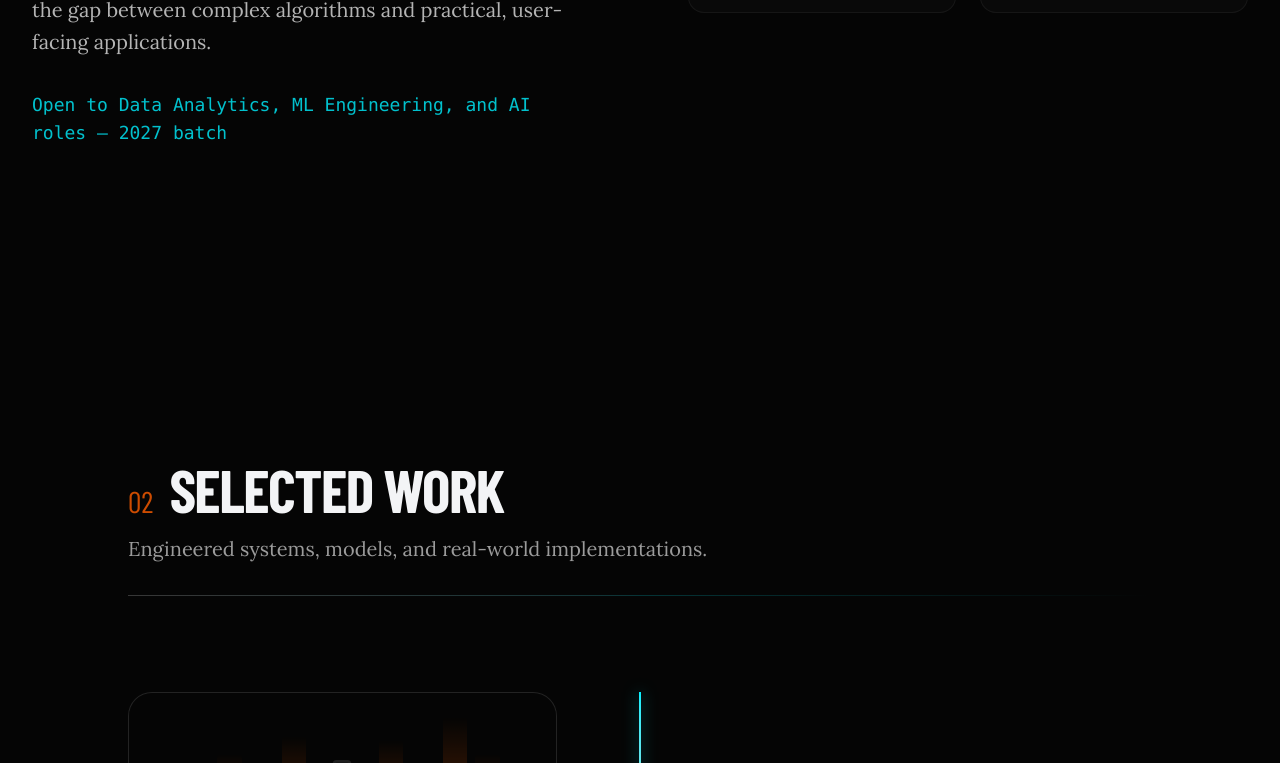
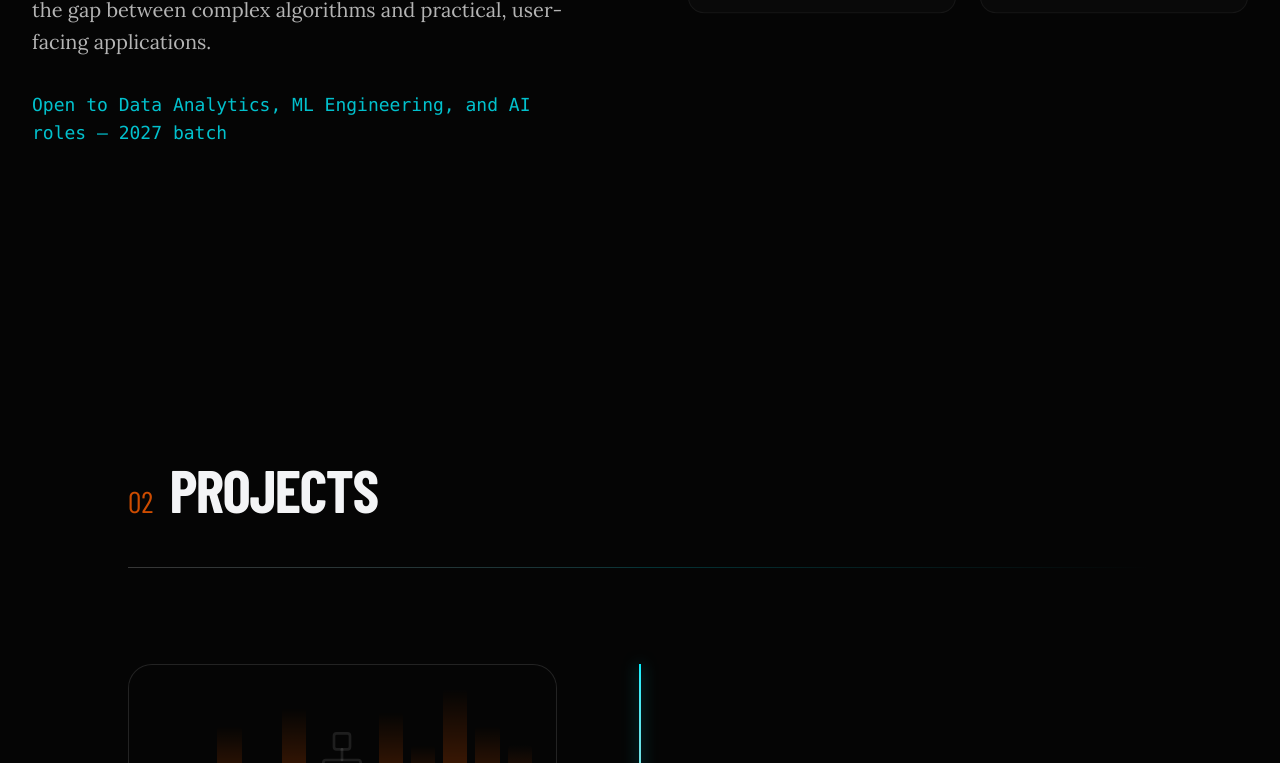
Before and after one commit to ManiPragnesh/PortFolio, a Next.js app: page / in a window 1280 px wide. Shown: the part 1341-2104 px from the top of the page. Built offline with nearby package versions, Linux system fonts and the light colour scheme; a web font is replaced by a local one.

Commit message:
feat: rename projects section title to Projects and remove subtitle

```diff
--- a/src/components/sections/Systems.tsx
+++ b/src/components/sections/Systems.tsx
@@ -90,8 +90,7 @@ export function Systems() {
     <section id="systems" className="relative min-h-screen py-32 px-4 md:px-8 max-w-7xl mx-auto" ref={containerRef}>
       <SectionHeading
         number="02"
-        title="Selected Work"
-        subtitle="Engineered systems, models, and real-world implementations."
+        title="Projects"
       />
 
       <div className="relative mt-24 max-w-5xl mx-auto">
```
